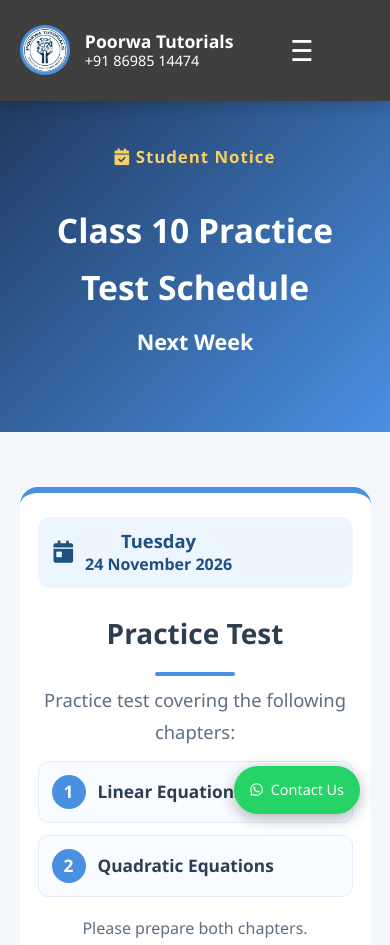
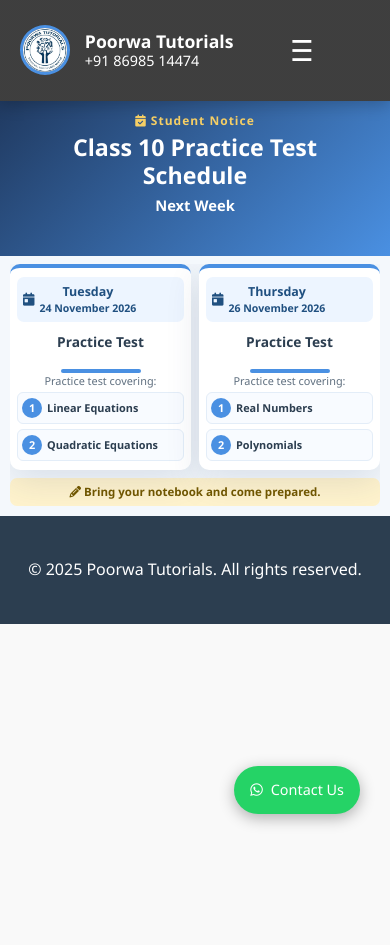
Before and after one commit to vivektailang/poorwatutorialsnxt, a plain HTML site: page test-schedule.html in a window 390 px wide. Shown: the top 945 px of the page. After the commit the page ends 844 px from the top, so only its background shows below. Drawn offline with Linux system fonts and the light colour scheme.

Commit message:
Make the Class 10 test schedule fit compactly on mobile

```diff
--- a/test-schedule.html
+++ b/test-schedule.html
@@ -38,12 +38,11 @@
                             </div>
                         </div>
                         <h2>Practice Test</h2>
-                        <p class="test-description">Practice test covering the following chapters:</p>
+                        <p class="test-description">Practice test covering:</p>
                         <div class="chapter-list">
                             <div class="chapter"><span>1</span> Linear Equations</div>
                             <div class="chapter"><span>2</span> Quadratic Equations</div>
                         </div>
-                        <p class="schedule-note">Please prepare both chapters.</p>
                     </article>
 
                     <article class="schedule-card">
@@ -55,16 +54,15 @@
                             </div>
                         </div>
                         <h2>Practice Test</h2>
-                        <p class="test-description">Practice test covering the following chapters:</p>
+                        <p class="test-description">Practice test covering:</p>
                         <div class="chapter-list">
                             <div class="chapter"><span>1</span> Real Numbers</div>
                             <div class="chapter"><span>2</span> Polynomials</div>
                         </div>
-                        <p class="schedule-note">Please prepare both chapters.</p>
                     </article>
                 </div>
 
-                <p class="schedule-reminder"><i class="fas fa-pencil"></i> Bring your notebook and come prepared for the test.</p>
+                <p class="schedule-reminder"><i class="fas fa-pencil"></i> Bring your notebook and come prepared.</p>
             </div>
         </section>
     </main>
@@ -136,7 +134,6 @@
             background: #4A90E2;
             color: #fff;
         }
-        .schedule-note { margin: 18px 0 0; color: #5f6f7f; font-size: 1rem; }
         .schedule-reminder {
             max-width: 950px;
             margin: 28px auto 0;
@@ -146,11 +143,59 @@
             padding: 14px 18px;
             font-weight: 700;
         }
+
         @media (max-width: 700px) {
-            .schedule-hero { padding: 42px 16px; }
-            .schedule-hero h1 { font-size: 2.1rem; }
-            .schedule-grid { grid-template-columns: 1fr; }
-            .schedule-card { padding: 24px 18px; }
+            .schedule-hero { padding: 18px 12px 14px; }
+            .schedule-kicker { font-size: 0.75rem; margin-bottom: 2px; }
+            .schedule-hero h1 { font-size: 1.45rem; line-height: 1.2; margin: 3px 0; }
+            .schedule-subtitle { font-size: 0.92rem; }
+            .schedule-content { padding: 12px 0 18px; }
+            .schedule-content .container { width: calc(100% - 20px); }
+            .schedule-grid {
+                grid-template-columns: repeat(2, minmax(0, 1fr));
+                gap: 8px;
+            }
+            .schedule-card {
+                border-radius: 10px;
+                padding: 9px 7px;
+                border-top-width: 4px;
+            }
+            .schedule-date {
+                gap: 5px;
+                border-radius: 7px;
+                padding: 7px 6px;
+            }
+            .schedule-date i { font-size: 0.82rem; }
+            .schedule-day { font-size: 0.78rem; }
+            .schedule-date strong { font-size: 0.66rem; }
+            .schedule-card h2 { font-size: 0.86rem; margin: 8px 0 2px; }
+            .test-description { font-size: 0.68rem; line-height: 1.15; margin-bottom: 5px; }
+            .chapter-list { gap: 5px; }
+            .chapter {
+                gap: 5px;
+                border-radius: 6px;
+                padding: 5px 4px;
+                font-size: 0.68rem;
+                line-height: 1.15;
+            }
+            .chapter span {
+                width: 20px;
+                height: 20px;
+                flex-basis: 20px;
+                font-size: 0.68rem;
+            }
+            .schedule-reminder {
+                margin-top: 8px;
+                border-radius: 7px;
+                padding: 7px 8px;
+                font-size: 0.72rem;
+                line-height: 1.25;
+            }
+        }
+
+        @media (max-width: 700px) and (orientation: portrait) {
+            .schedule-hero { padding-top: 10px; padding-bottom: 8px; }
+            .schedule-content { padding-top: 8px; padding-bottom: 10px; }
         }
     </style>
 </body>
```
